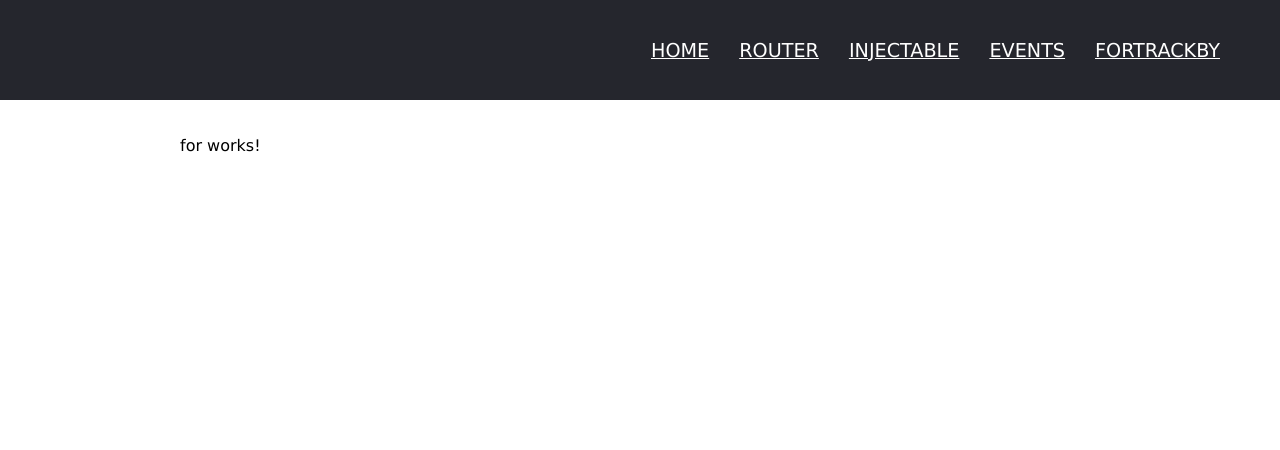
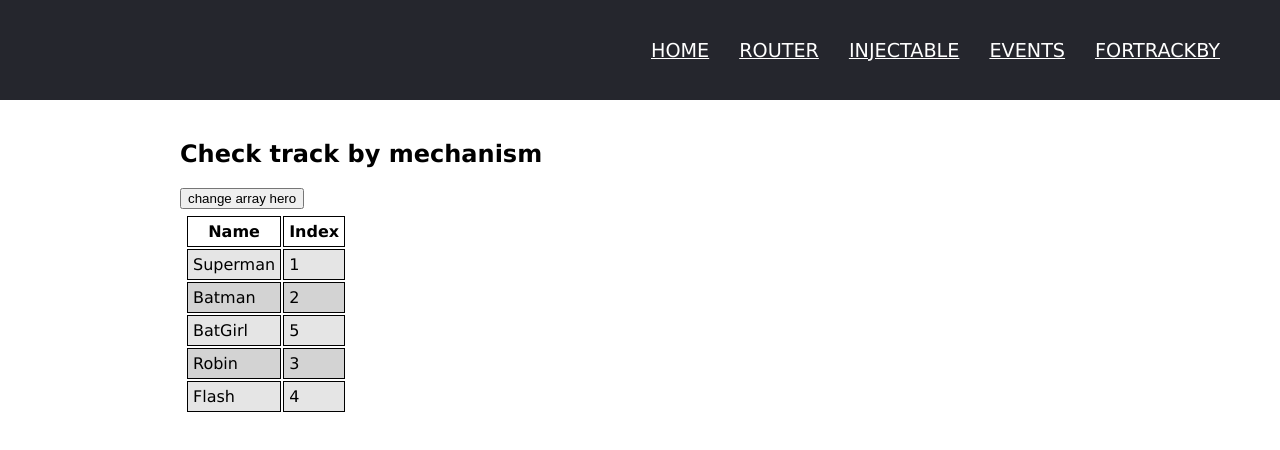
Before and after one commit to oliynykroman/bigtasks, an Angular app: page /for in a window 1280 px wide. Shown: the top 450 px of the page. Built offline with nearby package versions, Linux system fonts and the light colour scheme.

Commit message:
checked for track by

```diff
--- a/src/app/pages/for/for.component.html
+++ b/src/app/pages/for/for.component.html
@@ -1 +1,15 @@
-<p>for works!</p>
+<h2>Check track by mechanism</h2>
+<button (click)="otherArrayHero()">change array hero</button>
+<table>
+    <thead>
+        <th>Name</th>
+        <th>Index</th>
+    </thead>
+    <tbody>
+        <tr *ngFor="let hero of heroes; let even = even; let odd = odd; trackBy: trackHero"
+        [ngClass]="{ odd: odd, even: even }">
+            <td>{{hero.name}}</td>
+            <td>{{hero.id}}</td>
+        </tr>
+    </tbody>
+</table>
--- a/src/app/pages/for/for.component.scss
+++ b/src/app/pages/for/for.component.scss
@@ -0,0 +1,15 @@
+table {
+    padding: 5px;
+
+    th,
+    td {
+        padding: 5px;
+        border: 1px solid #000000;
+    }
+}
+.odd{
+    background-color: lightgrey;
+}
+.even{
+    background-color: rgba(0,0,0,.1);
+}
--- a/src/app/pages/for/for.component.ts
+++ b/src/app/pages/for/for.component.ts
@@ -6,10 +6,33 @@ import { Component, OnInit } from '@angular/core';
   styleUrls: ['./for.component.scss']
 })
 export class ForComponent implements OnInit {
-
+  public heroes = [
+    { id: 1, name: 'Superman' },
+    { id: 2, name: 'Batman' },
+    { id: 5, name: 'BatGirl' },
+    { id: 3, name: 'Robin' },
+    { id: 4, name: 'Flash' }
+  ];
   constructor() { }
 
   ngOnInit() {
+
   }
 
+  public otherArrayHero() {
+    this.heroes = [
+      { id: 1, name: 'Superman' },
+      { id: 2, name: 'Batman' },
+      { id: 5, name: 'BatGirl' },
+      { id: 3, name: 'Robin' },
+      { id: 4, name: 'Flash' },
+      { id: 4, name: 'Flash2' },
+    ]
+ }
+
+  public trackHero(index, hero) {
+    console.log(hero);
+    return hero ? hero.id : undefined;
+
+  }
 }
```
